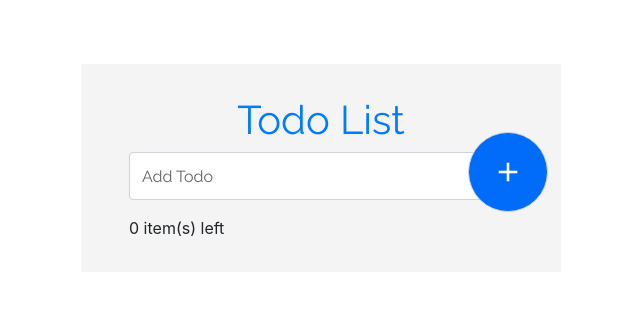
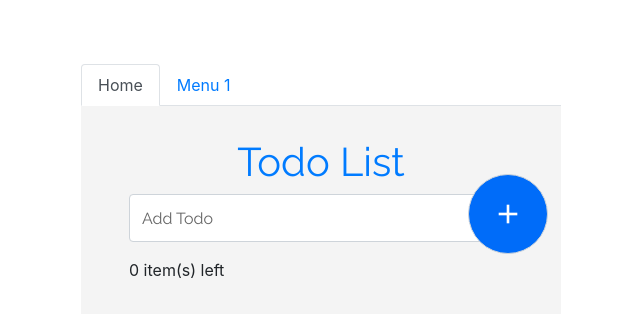
Before and after one commit to russLitt/todo-app-ng2, an Angular app: page / in a window 1280 px wide. Shown: the top 316 px of the page, without its empty margins (319-959 px from the left). Built offline with nearby package versions, Linux system fonts and the light colour scheme.

Commit message:
added tabs for todo and completed lists

```diff
--- a/src/app/app.component.css
+++ b/src/app/app.component.css
@@ -9,7 +9,8 @@ body {
 
 form {
     max-width: 30em;
-    margin: 4em auto;
+    margin: -4em auto;
+    /* margin-top: -4em; */
     position: relative;
     background: #f4f4f4;
     padding: 2em 3em;
--- a/src/app/app.component.html
+++ b/src/app/app.component.html
@@ -1,5 +1,20 @@
-<div class="container">
-  <form #todoForm="ngForm" (submit)="todoSubmit(todoForm.value); todoForm.resetForm()">
+<div class="container mt-3">
+  <!-- Nav tabs -->
+  <ul class="nav nav-tabs" style="max-width: 30em; margin: 4em auto;">
+    <li class="nav-item">
+      <a class="nav-link active" data-toggle="tab" href="#home">Home</a>
+    </li>
+    <li class="nav-item">
+      <a class="nav-link" data-toggle="tab" href="#menu1">Menu 1</a>
+    </li>
+  </ul>
+
+
+  <!-- Tab panes -->
+  <div class="tab-content">
+    <div id="home" class="container tab-pane active">
+      <form #todoForm="ngForm" (submit)="todoSubmit(todoForm.value); todoForm.resetForm();"
+        onsubmit="return validateForm()" required>
         <div class="form-group">
           <h1 class="text-center text-primary">Todo List</h1>
           <div class="input-group-prepend">
@@ -17,3 +32,5 @@
         <div>{{ todoArray.length }} item(s) left</div>
       </form>
     </div>
+  </div>
+</div>
--- a/src/app/app.component.ts
+++ b/src/app/app.component.ts
@@ -36,8 +36,16 @@ export class AppComponent {
     if (value !== "") {
       this.todoArray.push(value.todo)
       //this.todoForm.reset();
-    } else {
+    } else if (value == "") {
       alert('A todo item must be entered')
     }
   }
+
+  validateForm() {
+    var x = document.forms["todoForm"]["todo"].value;
+    if (x == "") {
+      alert("Name must be filled out");
+      return false;
+    }
+  }
 }
```
Lines whose indentation alone changed are shown as unchanged.
